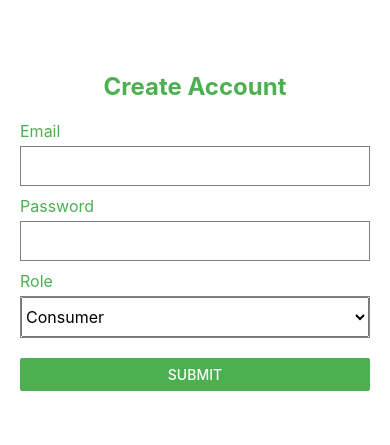
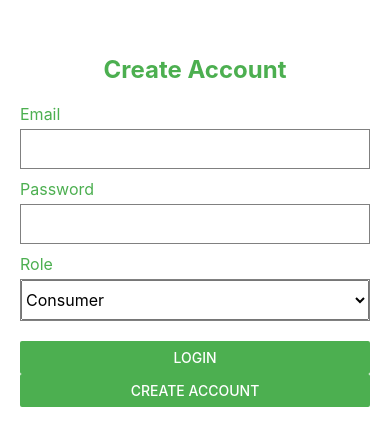
Before and after one commit to Este-flan13/hackprinceton-2023, a React Native app in the folder FoodSource/: screen / in a window 390 px wide. Shown: the part 191-636 px from the top of the page. Built offline with nearby package versions, Linux system fonts and the light colour scheme.

Commit message:
Add LandingPage and role in signUp

```diff
--- a/FoodSource/app/screens/Login.js
+++ b/FoodSource/app/screens/Login.js
@@ -8,16 +8,57 @@ import {
   Picker,
 } from "react-native";
 import { useForm, Controller } from "react-hook-form";
+import firestore from "@react-native-firebase/firestore";
+import { FIREBASE_AUTH } from "../../Firebase.Config";
+import {
+  createUserWithEmailAndPassword,
+  signInWithEmailAndPassword,
+} from "firebase/auth";
 
 const Login = () => {
+  const [email, setEmail] = useState("");
+  const [password, setPassword] = useState("");
+  const [role, setRole] = useState("");
+  const [loading, setLoading] = useState("");
+  const auth = FIREBASE_AUTH;
+
   const { control, handleSubmit, errors } = useForm();
-  const [selectedRole, setSelectedRole] = useState("customer");
 
-  const onSubmit = (data) => {
-    data.role = selectedRole;
-    console.log(data);
+  const signIn = async () => {
+    setLoading(true);
+    try {
+      const response = await signInWithEmailAndPassword(auth, email, password);
+      console.log(response);
+    } catch (error) {
+      console.log(error);
+      alert("Sign in failed: " + error.message);
+    } finally {
+      setLoading(false);
+      console.log("Signed in.");
+    }
+  };
 
-    // Here you would typically send data to your backend service
+  const signUp = async () => {
+    setLoading(true);
+    try {
+      const response = await createUserWithEmailAndPassword(
+        auth,
+        email,
+        password
+      );
+      console.log(response);
+      const userId = response.user.uid;
+      firestore().collection("users").doc(userId).set({
+        email: email,
+        userType: role,
+      });
+      console.log("User registered with Firestore");
+    } catch (error) {
+      console.log(error);
+      alert("Sign up failed: " + error.message);
+    } finally {
+      setLoading(false);
+    }
   };
 
   return (
@@ -27,11 +68,11 @@ const Login = () => {
       <Text style={styles.label}>Email</Text>
       <Controller
         control={control}
-        render={({ onChange, onBlur, value }) => (
+        render={({ onBlur, value }) => (
           <TextInput
             style={styles.input}
             onBlur={onBlur}
-            onChangeText={(value) => onChange(value)}
+            onChangeText={(value) => setEmail(value)}
             value={value}
             keyboardType="email-address"
           />
@@ -40,18 +81,15 @@ const Login = () => {
         rules={{ required: true }}
         defaultValue=""
       />
-      {/* {errors.email && (
-        <Text style={styles.error}>This field is required.</Text>
-      )} */}
 
       <Text style={styles.label}>Password</Text>
       <Controller
         control={control}
-        render={({ onChange, onBlur, value }) => (
+        render={({ onBlur, value }) => (
           <TextInput
             style={styles.input}
             onBlur={onBlur}
-            onChangeText={(value) => onChange(value)}
+            onChangeText={(value) => setPassword(value)}
             value={value}
             secureTextEntry
           />
@@ -60,16 +98,13 @@ const Login = () => {
         rules={{ required: true }}
         defaultValue=""
       />
-      {/* {errors.password && (
-        <Text style={styles.error}>This field is required.</Text>
-      )} */}
 
       <Text style={styles.label}>Role</Text>
       <View style={styles.pickerContainer}>
         <Picker
-          selectedValue={selectedRole}
+          selectedValue={role}
           style={styles.picker}
-          onValueChange={(itemValue) => setSelectedRole(itemValue)}
+          onValueChange={(value) => setRole(value)}
         >
           <Picker.Item label="Consumer" value="consumer" />
           <Picker.Item label="Inspector" value="inspector" />
@@ -79,7 +114,8 @@ const Login = () => {
         </Picker>
       </View>
 
-      <Button title="Submit" onPress={handleSubmit(onSubmit)} color="#4CAF50" />
+      <Button title="Login" onPress={signIn} color="#4CAF50" />
+      <Button title="Create account" onPress={signUp} color="#4CAF50" />
     </View>
   );
 };
```
Also changed, not shown: FoodSource/app/screens/LandingPage.js (added, +25 -0 lines).
